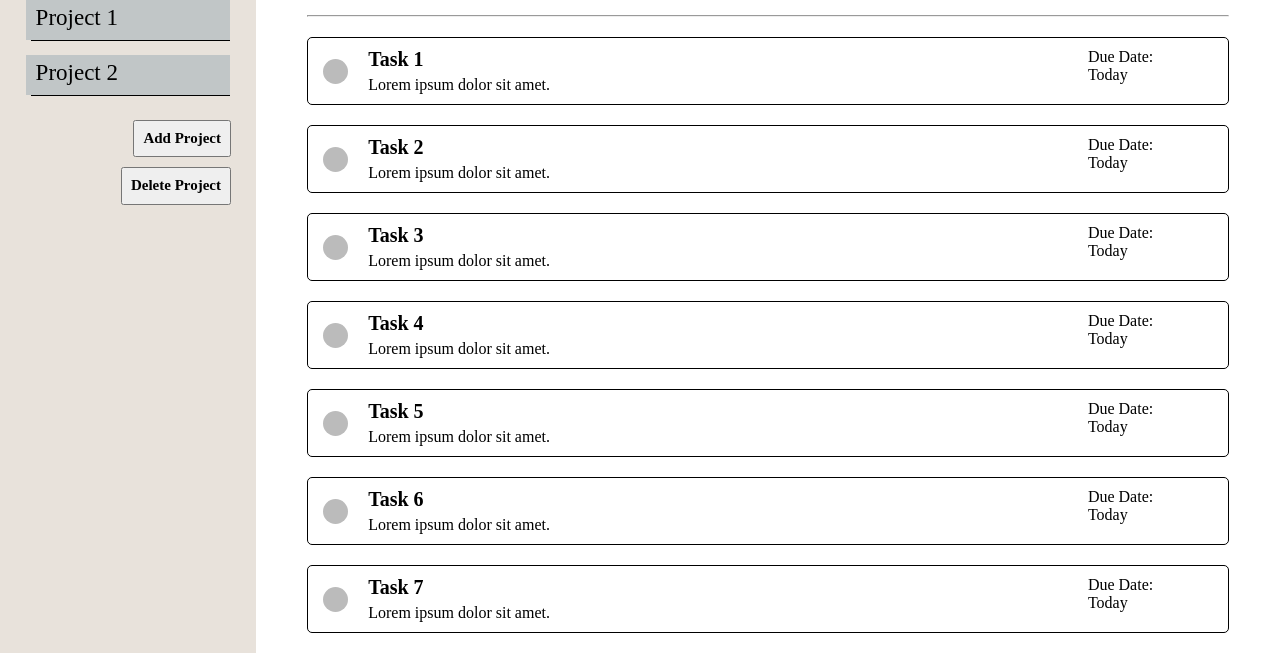
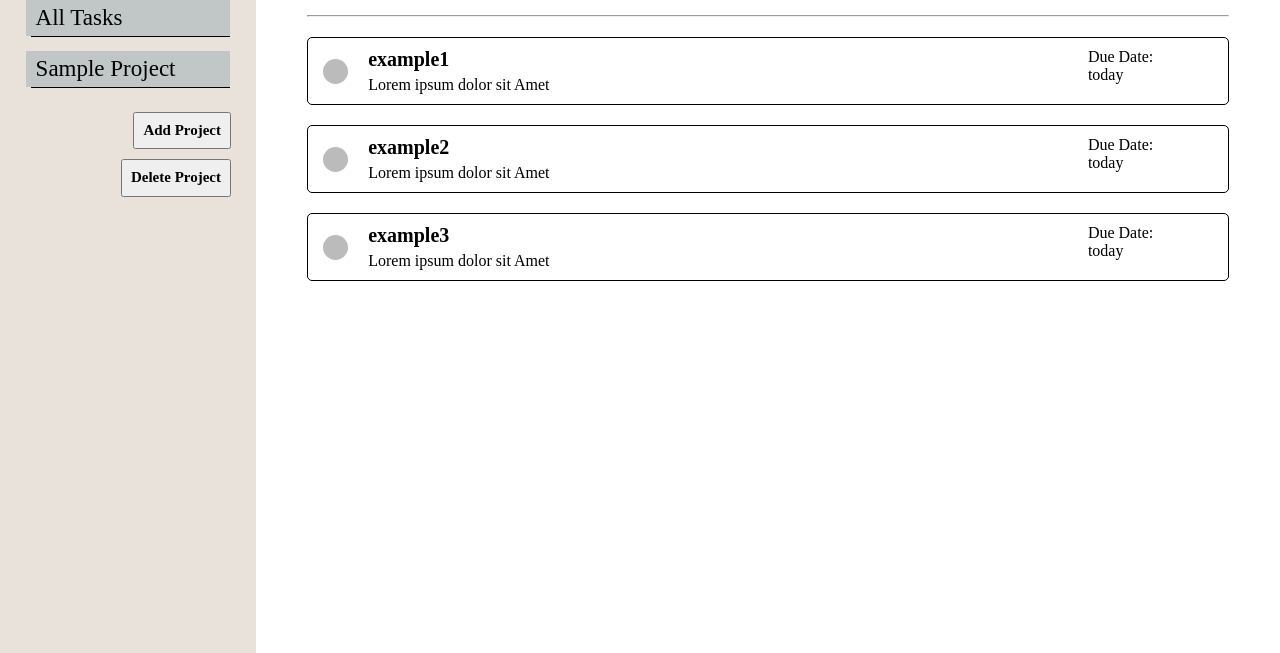
Before and after one commit to talkative-egg/ToDoList, a website built with webpack: page dist/index.html in a window 1280 px wide. Shown: the part 147-800 px from the top of the page. Built offline with nearby package versions, Linux system fonts and the light colour scheme.

Commit message:
js rendering with events

```diff
--- a/src/DOM.js
+++ b/src/DOM.js
@@ -1,16 +1,16 @@
 const DOM = (() => {
 
     const content = document.querySelector("#content");
-    const mainContent = _makeDiv({id: "main-content"});
+    const mainContent = makeDiv({id: "main-content"});
     content.appendChild(mainContent);
 
-    function _makeText(tag, text){
+    function makeText(tag, text){
         const element = document.createElement(`${tag}`);
         element.textContent = text;
         return element;
     }
 
-    function _makeDiv(attributes = {}){
+    function makeDiv(attributes = {}){
 
         const div = document.createElement("div");
 
@@ -30,7 +30,7 @@ const DOM = (() => {
 
     }
 
-    function _makeButton(text){
+    function makeButton(text){
 
         const button = document.createElement("button");
         button.textContent = text;
@@ -39,11 +39,11 @@ const DOM = (() => {
 
     }
 
-    function _makeTask(taskName, taskDescription, taskDueDate){
+    function makeTask(taskName, taskDescription, taskDueDate){
 
-        const container = _makeDiv({class: "task"});
+        const container = makeDiv({class: "task"});
 
-        const finishButton = _makeDiv({class: "finish-button"});
+        const finishButton = makeDiv({class: "finish-button"});
 
         finishButton.addEventListener("click", function(){
 
@@ -56,17 +56,17 @@ const DOM = (() => {
 
         });
 
-        const textContainer = _makeDiv({class: "task-description"});
+        const textContainer = makeDiv({class: "task-description"});
 
-        const title = _makeText("h2", `${taskName}`);
-        const description = _makeText("p", `${taskDescription}`);
+        const title = makeText("h2", `${taskName}`);
+        const description = makeText("p", `${taskDescription}`);
         textContainer.appendChild(title);
         textContainer.appendChild(description);
 
-        const dueContainer = _makeDiv({class: "due-date"});
+        const dueContainer = makeDiv({class: "due-date"});
 
-        dueContainer.appendChild(_makeText("p", "Due Date:"));
-        dueContainer.appendChild(_makeText("p", `${taskDueDate}`));
+        dueContainer.appendChild(makeText("p", "Due Date:"));
+        dueContainer.appendChild(makeText("p", `${taskDueDate}`));
 
         container.appendChild(finishButton);
         container.appendChild(textContainer);
@@ -76,86 +76,78 @@ const DOM = (() => {
 
     }
 
-    const _renderProjectContainer = () => {
+    const renderProjectContainer = (projects) => {
 
-        const container = _makeDiv({id: "project-container"});
+        const container = makeDiv({id: "project-container"});
 
-        const title = _makeText("h1", "Projects");
+        const title = makeText("h1", "Projects");
         const hr = document.createElement("hr");
 
-        const projects = _makeDiv({id: "projects"});
+        const innerContainer = makeDiv({id: "projects"});
 
-        const project1 = _makeDiv({class: "project", text: "Project 1"});
-        const project2 = _makeDiv({class: "project", text: "Project 2"});
+        Object.values(projects).forEach(function(e){
+            const project = makeDiv({class: "project", text: `${e.getName()}`});
+            innerContainer.appendChild(project);
+        });
 
-        projects.appendChild(project1);
-        projects.appendChild(project2);
-
-        const addButton = _makeButton("Add Project");
-        const deleteButton = _makeButton("Delete Project");
+        const addButton = makeButton("Add Project");
+        const deleteButton = makeButton("Delete Project");
 
         container.appendChild(title);
         container.appendChild(hr);
-        container.appendChild(projects);
+        container.appendChild(innerContainer);
         container.appendChild(addButton);
         container.appendChild(deleteButton);
+
+        mainContent.prepend(container);
+
+    }
+
+    const renderTaskContainer = (tasks) => {
+
+        const container = makeDiv({id: "task-container"});
+
+        const title = makeText("h1", "Project 1");
+        const hr = document.createElement("hr");
+
+        const innerContainer = makeDiv({id: "tasks"});
+
+        Object.values(tasks).forEach(function(e){
+            const task = makeTask(`${e.getTitle()}`, `${e.getDescription()}`, `${e.getDueDate()}`);
+            innerContainer.appendChild(task);
+        })
+
+        container.appendChild(title);
+        container.appendChild(hr);
+        container.appendChild(innerContainer);
 
         mainContent.appendChild(container);
 
     }
 
-    const _renderTaskContainer = () => {
-
-        const container = _makeDiv({id: "task-container"});
-
-        const title = _makeText("h1", "Project1");
-        const hr = document.createElement("hr");
-
-        const tasks = _makeDiv({id: "tasks"});
-
-        tasks.appendChild(_makeTask("Task 1", "Lorem ipsum dolor sit amet.", "Today"));
-        tasks.appendChild(_makeTask("Task 2", "Lorem ipsum dolor sit amet.", "Today"));
-        tasks.appendChild(_makeTask("Task 3", "Lorem ipsum dolor sit amet.", "Today"));
-        tasks.appendChild(_makeTask("Task 4", "Lorem ipsum dolor sit amet.", "Today"));
-        tasks.appendChild(_makeTask("Task 5", "Lorem ipsum dolor sit amet.", "Today"));
-        tasks.appendChild(_makeTask("Task 6", "Lorem ipsum dolor sit amet.", "Today"));
-        tasks.appendChild(_makeTask("Task 7", "Lorem ipsum dolor sit amet.", "Today"));
-
-        container.appendChild(title);
-        container.appendChild(hr);
-        container.appendChild(tasks);
-
-        mainContent.appendChild(container);
-
-    }
-
-    const _renderNavBar = () => {
+    const renderNavBar = () => {
 
         const nav = document.createElement("nav");
 
-        const leftContainer = _makeDiv();
+        const leftContainer = makeDiv();
 
         const logo = document.createElement("img");
         logo.setAttribute("src", "../images/icon.png");
         logo.setAttribute("alt", "logo");
 
         leftContainer.appendChild(logo);
-        leftContainer.appendChild(_makeText("p", "ToDoList"));
+        leftContainer.appendChild(makeText("p", "ToDoList"));
 
         nav.appendChild(leftContainer);
-        nav.appendChild(_makeText("p", "Peter Chen"));
+        nav.appendChild(makeText("p", "Peter Chen"));
 
         content.prepend(nav);
 
     };
 
-    const renderInitialPage = () => {
-        _renderNavBar();
-        _renderProjectContainer();
-        _renderTaskContainer();
-    }
-
-    return { renderInitialPage };
+    events.on("init", renderNavBar);
+    events.on("renderProjects", renderProjectContainer);
+    events.on("renderTasks", renderTaskContainer);
 
 })();
 
--- a/src/index.js
+++ b/src/index.js
@@ -1,3 +1,4 @@
 import { DOM } from './DOM';
+import { taskManager } from './task';
 
-DOM.renderInitialPage();
+events.emit("init");
--- a/src/styles.css
+++ b/src/styles.css
@@ -86,9 +86,9 @@ nav p{
 
 .project{
     width: 100%;
-    height: 40px;
+    height: auto;
     margin-bottom: 15px;
-    padding: 5px 0px 0px 10px;
+    padding: 5px 0px 5px 10px;
     padding-left: 10px;
     background-color: #c1c6c7;
     box-shadow: 5px 1px #000000;
--- a/src/task.js
+++ b/src/task.js
@@ -69,14 +69,16 @@ const Project = (name) => {
 
     const getName = () => projectName;
 
-    return { addTask, setTaskProperty, setTaskStatus, deleteTask, getName };
+    const getTasks = () => tasks;
+
+    return { addTask, setTaskProperty, setTaskStatus, deleteTask, getName, getTasks };
 
 }
 
 const taskManager = (() => {
 
     const customizedProjects = {};
-    const defaultProject = Project("default");
+    const defaultProject = Project("All Tasks");
 
     const addProject = (projectName) => {
         const project = Project(projectName);
@@ -86,12 +88,12 @@ const taskManager = (() => {
     const addTask = (title, description, dueDate, ...projects) => {
         const task = Task(title, description, dueDate);
         defaultProject.addTask(title, task);
-        for(let projectName in projects){
-            if(customizedProjects.keys().includes(projectName)){
-                customizedProjects[projectName].addTask(title, task);
+        for(let i = 0; i < projects.length; i++){
+            if(customizedProjects[projects[i]]){
+                customizedProjects[projects[i]].addTask(title, task);
             }else{
-                addProject(projectName);
-                customizedProjects[projectName].addTask(title, task);
+                addProject(projects[i]);
+                customizedProjects[projects[i]].addTask(title, task);
             }
         }
     }
@@ -106,7 +108,7 @@ const taskManager = (() => {
 
     const deleteTask = (title) => {
         defaultProject.deleteTask(title);
-        Object.values(customizedProjects).forEach(e => function(){
+        Object.values(customizedProjects).forEach(function(e){
             e.deleteTask(title);
         });
     }
@@ -117,6 +119,17 @@ const taskManager = (() => {
         }
     }
 
+    const initialize = () => {
+        addTask("example1", "Lorem ipsum dolor sit Amet", "today");
+        addTask("example2", "Lorem ipsum dolor sit Amet", "today");
+        addProject("Sample Project");
+        addTask("example3", "Lorem ipsum dolor sit Amet", "today", "Sample Project");
+        events.emit("renderProjects", {defaultProject, ...customizedProjects});
+        events.emit("renderTasks", defaultProject.getTasks());
+    }
+
+    events.on("init", initialize);
+
     return { addProject, addTask, setTaskProperty, setTaskStatus, deleteTask, deleteProject };
 
 })();
```
Also changed, not shown: dist/index.html, dist/main.js.
